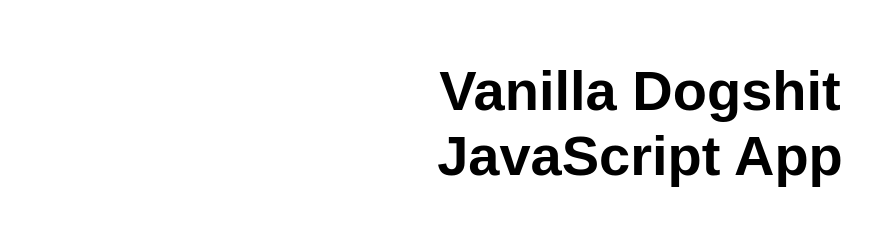
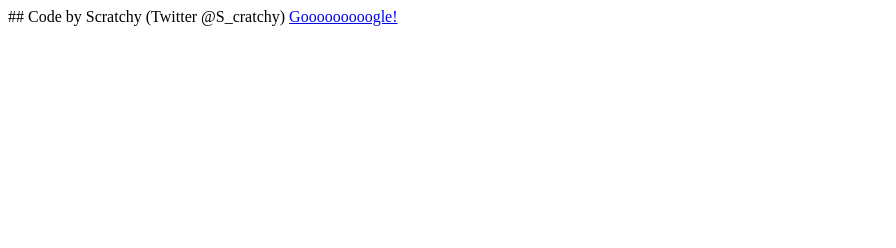
Before and after one commit to Thei0693/my-first-static-web-app, a plain HTML site: page index.html in a window 1280 px wide. Shown: the whole page, without its empty margins (0-896 px from the left). Drawn offline with Linux system fonts and the light colour scheme.

Commit message:
Update index.html

```diff
--- a/index.html
+++ b/index.html
@@ -1,17 +1,9 @@
 <!DOCTYPE html>
-<html lang="en">
+## Code by Scratchy (Twitter @S_cratchy)
+<html>
+<body>
 
-<head>
-  <meta charset="UTF-8">
-  <meta name="viewport" content="width=device-width, initial-scale=1.0">
-  <link rel="stylesheet" href="styles.css">
-  <title>Vanilla JavaScript App</title>
-</head>
+<a href="https://www.Google.com" target="_blank">Gooooooooogle!</a>
 
-<body>
-  <main>
-    <h1>Vanilla Dogshit JavaScript App</h1>
-  </main>
 </body>
-
 </html>
```
